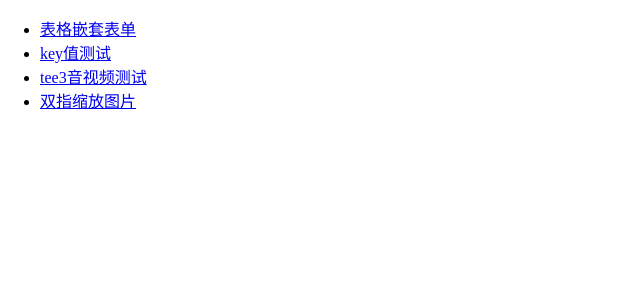
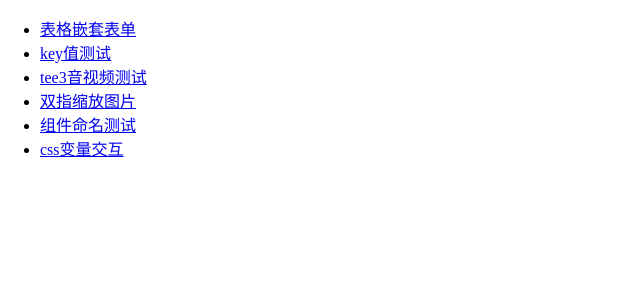
Before and after one commit to s958024860/s958024860.github.io, a Vue app: page /keyTest#/home in a window 1280 px wide. Shown: the top 300 px of the page, without its empty margins (0-640 px from the left). Built offline with nearby package versions, Linux system fonts and the light colour scheme; what markdown-it-vue would draw is missing.

Commit message:
feat: 增加 组件命名测试 和 css变量交互

```diff
--- a/src/App.vue
+++ b/src/App.vue
@@ -7,6 +7,14 @@
 <script>
 export default {
   name: 'App',
+  created () {
+    document.addEventListener('mousedown', function (event) {
+      console.log(event.pageX, event.pageY)
+      const body = document.body
+      body.style.setProperty('--pageX', event.pageX)
+      body.style.setProperty('--pageY', event.pageY)
+    })
+  }
 }
 </script>
 
@@ -20,4 +28,22 @@ export default {
     height: 100%;
     display: flex;
   }
+
+  body:active::after {
+    transform: translate(-50%, -100%);
+    opacity: 0.5;
+    transition: 0s;
+    left: -999px;
+  }
+  body::after {
+    content: 's958024860.github.io';
+    position: fixed;
+    color: red;
+    z-index: 999;
+    left: calc(var(--pageX, -999) * 1px);
+    top: calc(var(--pageY, -999) * 1px);
+    transform: translate(-50%, calc(-100% - 20px));
+    opacity: 0;
+    transition: transform .5s, opacity .5s;
+  }
 </style>
--- a/src/main.js
+++ b/src/main.js
@@ -13,6 +13,16 @@ import MarkdownItVue from 'markdown-it-vue'
 
 import App from './App.vue'
 
+// 注册全局组件 测试
+Vue.component('ButtonCounter', {
+  data: function () {
+    return {
+      count: 0
+    }
+  },
+  template: '<button v-on:click="count++">You clicked me {{ count }} times.</button>'
+})
+
 Vue.use(MarkdownItVue)
 Vue.use(ElementUI)
 
--- /dev/null
+++ b/src/pages/ComponentNameTest.vue
@@ -0,0 +1,18 @@
+<!--
+ * @Author: fzsong3
+ * @Date: 2020/7/23 14:13
+ * @Description:
+-->
+<template>
+  <ButtonCounter />
+</template>
+
+<script>
+export default {
+  name: 'ComponentNameTest'
+}
+</script>
+
+<style scoped>
+
+</style>
--- /dev/null
+++ b/src/pages/CssVar.vue
@@ -0,0 +1,43 @@
+<!--
+ * @Author: fzsong3
+ * @Date: 2020/7/24 15:55
+ * @Description:
+-->
+<template>
+  <div class="css-var">
+    <ul class="tip">
+      vue 中 通过 js 控制css样式 一般两种  style、class
+      <li>用过模板字符串的方式写在style里 如 <strong class="primary">:style="`height: ${height}`;"</strong> </li>
+      <li>通过变量状态控制class： 如 <strong class="primary">:class="{ read: isRead }"</strong></li>
+    </ul>
+    <ul>
+      如今有了一种css变量的支持丰富增加了js交互，使之更加灵活
+      <div :style="`--textHeight: ${height};`" class="test-box">test-height</div>
+    </ul>
+  </div>
+</template>
+
+<script>
+export default {
+  name: 'CssVar',
+  data () {
+    return {
+      height: 40
+    }
+  },
+}
+</script>
+
+<style lang="scss" scoped>
+  .primary {
+    color: red;
+  }
+  .css-var {
+    background-color: #ffffff;
+  }
+  .test-box {
+    height: calc(var(--textHeight) * 1px);
+    line-height: calc(var(--textHeight) * 1px);
+    background-color: bisque;
+  }
+</style>
--- a/src/pages/Home.vue
+++ b/src/pages/Home.vue
@@ -13,13 +13,19 @@
       <li>
         <router-link to="/touch-scale">双指缩放图片</router-link>
       </li>
+      <li>
+        <router-link to="/component-name-test">组件命名测试</router-link>
+      </li>
+      <li>
+        <router-link to="/css-var">css变量交互</router-link>
+      </li>
     </ul>
   </div>
 </template>
 
 <script>
 export default {
-  name: 'Home'
+  name: 'Home',
 }
 </script>
 
--- a/src/router/index.js
+++ b/src/router/index.js
@@ -36,7 +36,17 @@ const routes = [
     path: '/touch-scale',
     name: 'touchScale',
     component: () => import('../pages/TouchScale')
-  }
+  },
+  {
+    path: '/component-name-test',
+    name: 'ComponentNameTest',
+    component: () => import('../pages/ComponentNameTest')
+  },
+  {
+    path: '/css-var',
+    name: 'cssVar',
+    component: () => import('../pages/CssVar')
+  },
 ]
 
 const router = new VueRouter({
--- a/vue.config.js
+++ b/vue.config.js
@@ -9,6 +9,7 @@ const tee3 = [
 const assets = [ ...tee3 ]
 
 module.exports = {
+  runtimeCompiler: true, // You are using the runtime-only build of Vue where the template compiler is not available. Either pre-compile the templates into render functions, or use the compiler-included build.
   lintOnSave: true,
   publicPath: './',
   devServer: {
@@ -47,17 +48,17 @@ module.exports = {
   //
   // },
   // todo
-  // configureWebpack: config => {
-  //   return {
-  //     plugin: [
-  //       new webpack.ProvidePlugin({
-  //         Log: 'lmw-console-log'
-  //       }),
-  //       new HtmlWebpackIncludeAssetsPlugin({
-  //         assets: assets,
-  //         append: false
-  //       })
-  //     ]
-  //   }
-  // },
+  configureWebpack: config => {
+    return {
+      // plugin: [
+      //   new webpack.ProvidePlugin({
+      //     Log: 'lmw-console-log'
+      //   }),
+      //   new HtmlWebpackIncludeAssetsPlugin({
+      //     assets: assets,
+      //     append: false
+      //   })
+      // ]
+    }
+  },
 }
```
